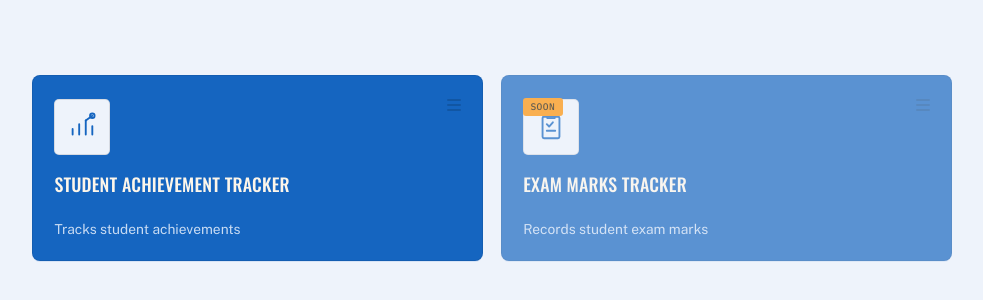
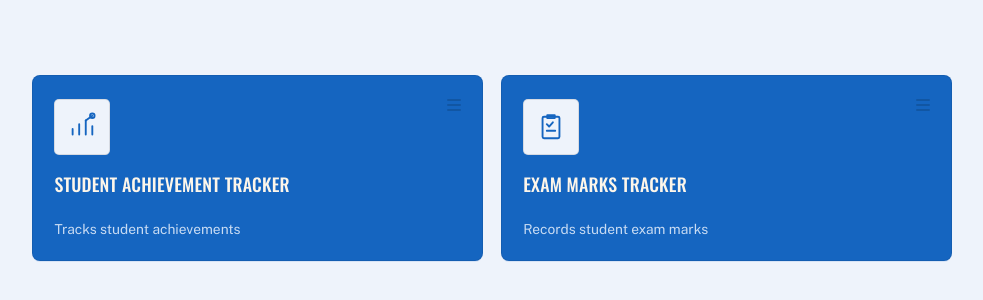
Before and after one commit to chandrashakera/chandrashaker-app, a plain HTML site: page index.html in a window 1280 px wide. Shown: the part 232-532 px from the top of the page, without its empty margins (148-1131 px from the left). Drawn offline with nearby package versions, Linux system fonts and the light colour scheme.

Commit message:
Mark Exam Marks Tracker as live
marks.chandrashaker.in is deployed now, so drop the soon badge.

```diff
--- a/index.html
+++ b/index.html
@@ -127,8 +127,7 @@
         name: "Exam Marks Tracker",
         description: "Records student exam marks",
         url: "https://marks.chandrashaker.in",
-        icon: `<rect x="7" y="5" width="18" height="23" rx="1.5"/><path d="M12 3.5 h8 v3 h-8 z"/><path d="M11.5 13 l2.5 2.5 l4-4.5"/><path d="M11.5 20 h9"/>`,
-        soon: true
+        icon: `<rect x="7" y="5" width="18" height="23" rx="1.5"/><path d="M12 3.5 h8 v3 h-8 z"/><path d="M11.5 13 l2.5 2.5 l4-4.5"/><path d="M11.5 20 h9"/>`
       }
     ];
 
```
